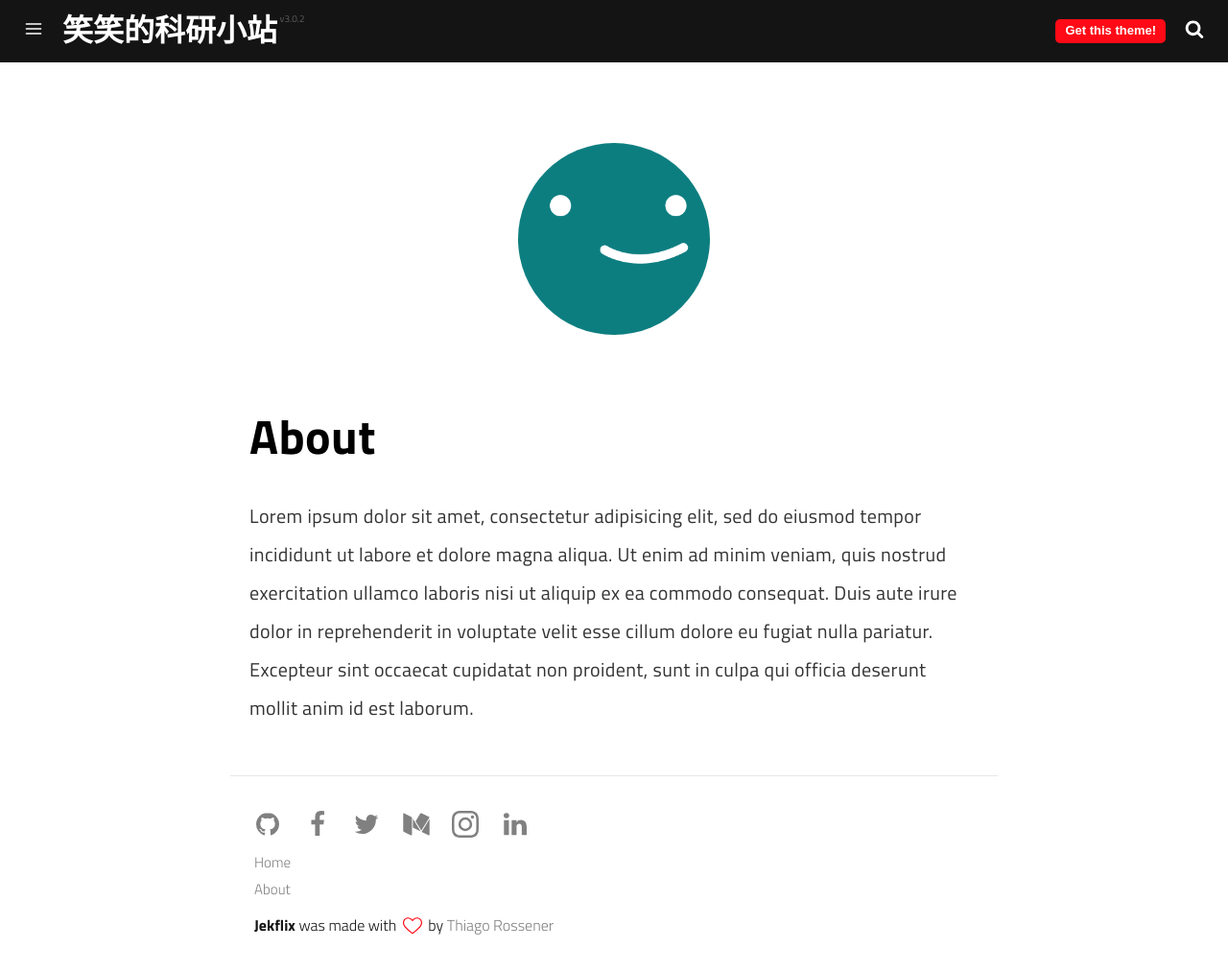
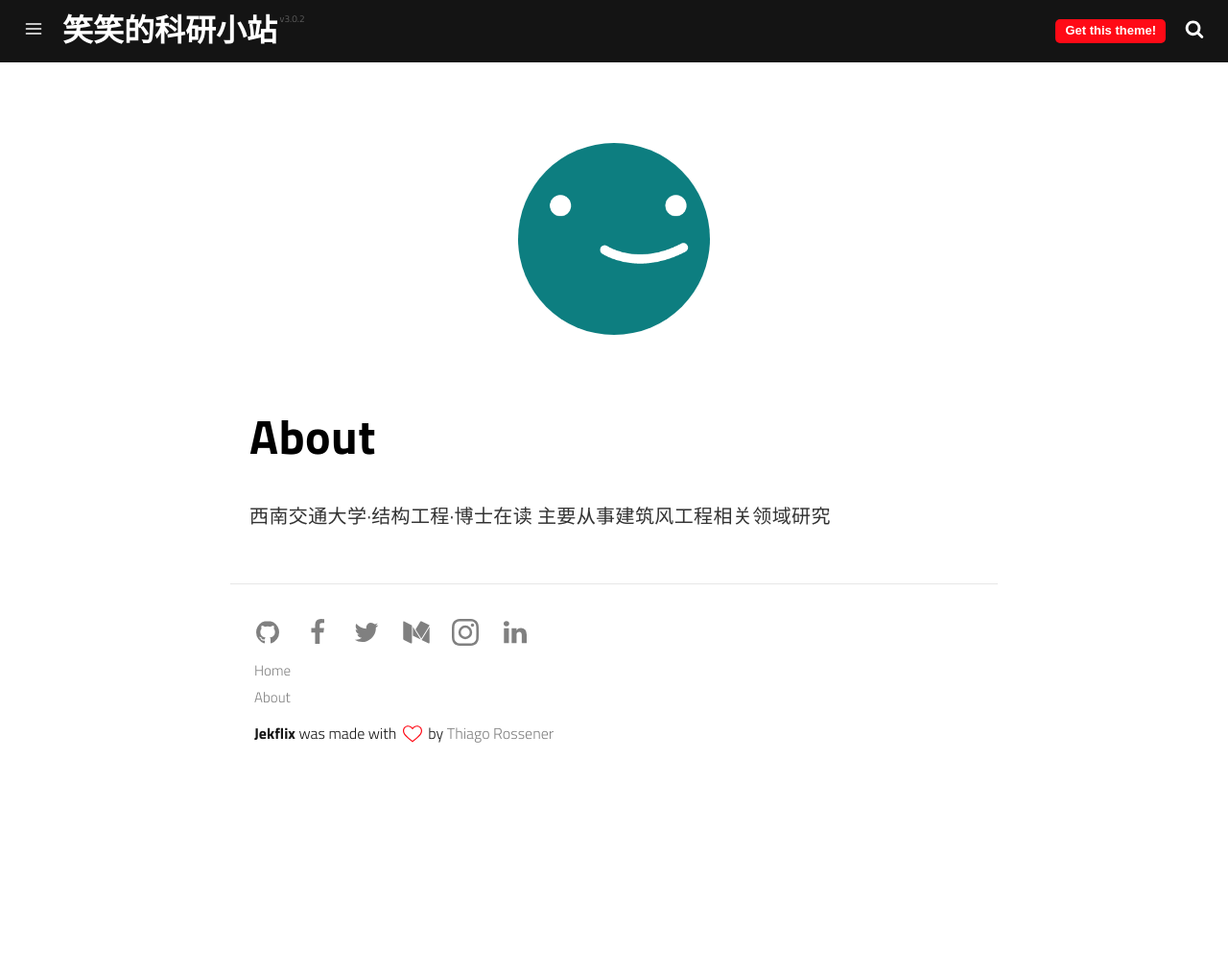
Before and after one commit to fightingxiaoxiao/fightingxiaoxiao.github.io, a Jekyll site: the page built from pages/about.md, in a window 1280 px wide and 1013 px high. Shown: the whole window at 96% size. Built offline with Jekyll 4.4.1, drawn with Linux system fonts in a browser that asks for light colours; a script that is not in the unit is left out.

Commit message:
Update about.md

```diff
--- a/pages/about.md
+++ b/pages/about.md
@@ -9,9 +9,5 @@
 
 # About
 
-Lorem ipsum dolor sit amet, consectetur adipisicing elit, sed do eiusmod
-tempor incididunt ut labore et dolore magna aliqua. Ut enim ad minim veniam,
-quis nostrud exercitation ullamco laboris nisi ut aliquip ex ea commodo
-consequat. Duis aute irure dolor in reprehenderit in voluptate velit esse
-cillum dolore eu fugiat nulla pariatur. Excepteur sint occaecat cupidatat non
-proident, sunt in culpa qui officia deserunt mollit anim id est laborum.
+西南交通大学·结构工程·博士在读
+主要从事建筑风工程相关领域研究
```
